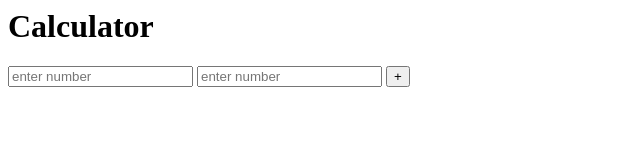
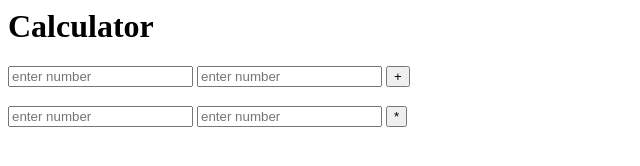
Before and after one commit to Mike1010273/Calculator, a plain HTML site: page index.html in a window 1280 px wide. Shown: the whole page, without its empty margins (0-640 px from the left). Drawn offline with Linux system fonts and the light colour scheme.

Commit message:
Update index.html

```diff
--- a/index.html
+++ b/index.html
@@ -8,6 +8,10 @@
     <input type = "number" id="num2" placeholder= "enter number">
     <button onclick= "add()"> + </button>
     <h3 id= "result"> </h3>
+    <input type= "number" id="num1" placeholder= "enter number">
+    <input type= "number" id="num2" placeholder= "enter number">
+    <button onclick= "multiply()"> * </button>
+    <h3 id="result"> </h3>
   </body>
   <script>
    function add(){
@@ -15,6 +19,13 @@
      let number2= Number(document.getElementById("num2").value);
      let results= number1 + number2;
      document.getElementById("result").innerHTML= results;
+
    }
+    function multiply(){
+      let number1= Number(document.getElementById("num1").value;
+      let number2= Number(document.getElementById("num2").value);
+      let results= number1 * number2;
+      document.getElemntById("result").innerHTML= results;
+    }
   </script>
 </html>
```
